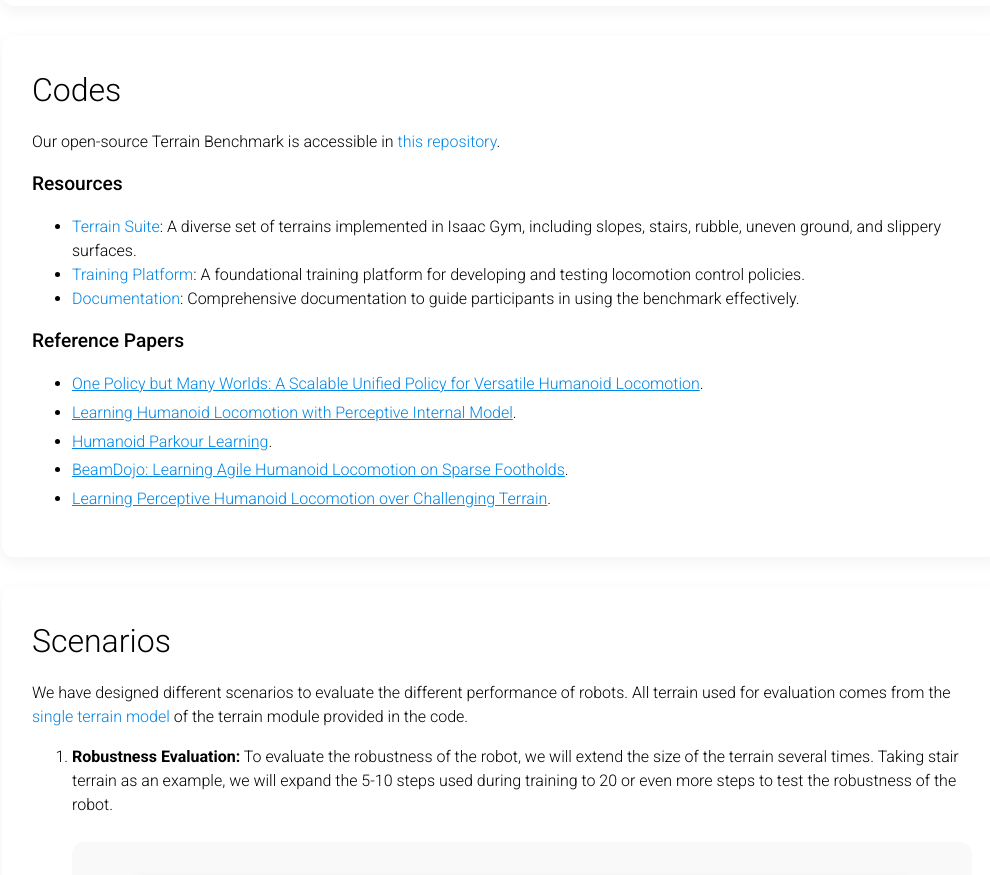
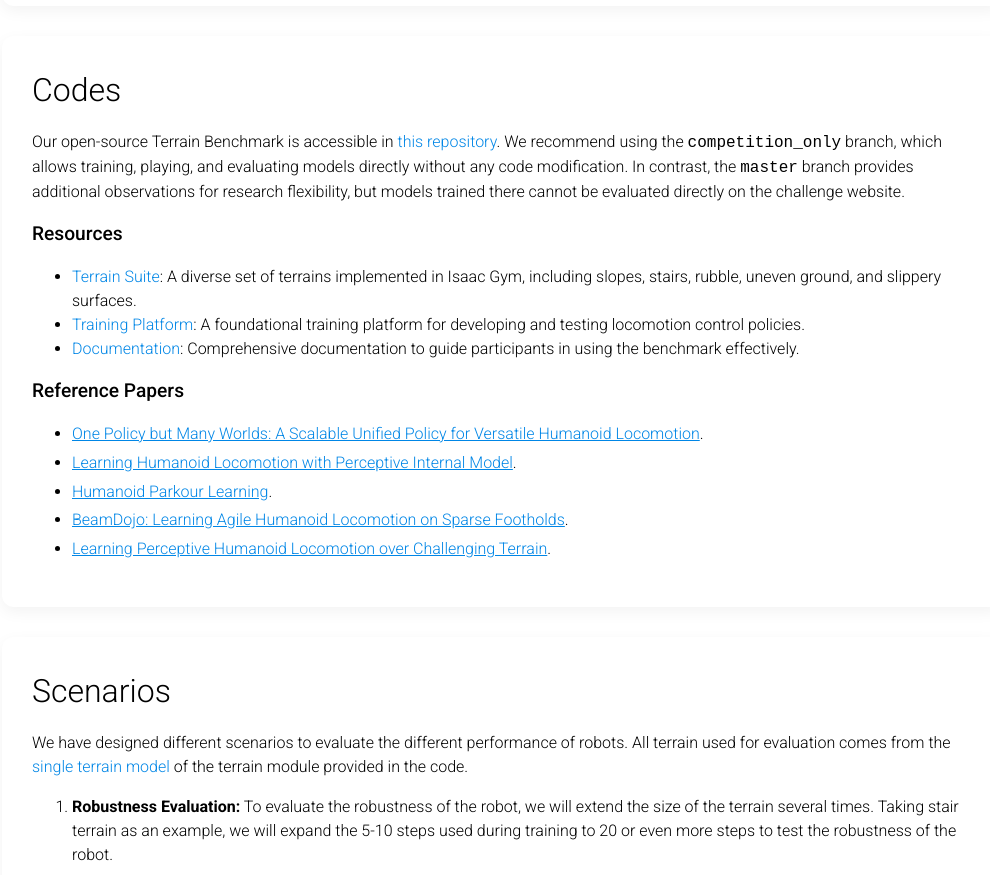
Before and after one commit to human-robot-scene/Terrain-Challenge, a plain HTML site: page index.html in a window 1280 px wide. Shown: the part 4300-5175 px from the top of the page, without its empty margins (138-1128 px from the left). Drawn offline with Linux system fonts and the light colour scheme.

Commit message:
add reminder

```diff
--- a/index.html
+++ b/index.html
@@ -218,6 +218,8 @@
       <h2>Codes</h2>
       <p>
         Our open-source Terrain Benchmark is accessible in <a href="https://github.com/shiki-ta/Humanoid-Terrain-Bench">this repository</a>.
+        We recommend using the <code>competition_only</code> branch, which allows training, playing, and evaluating models directly without any code modification.
+        In contrast, the <code>master</code> branch provides additional observations for research flexibility, but models trained there cannot be evaluated directly on the challenge website.
       </p>
       <h3>Resources</h3>
       <ul>
```
